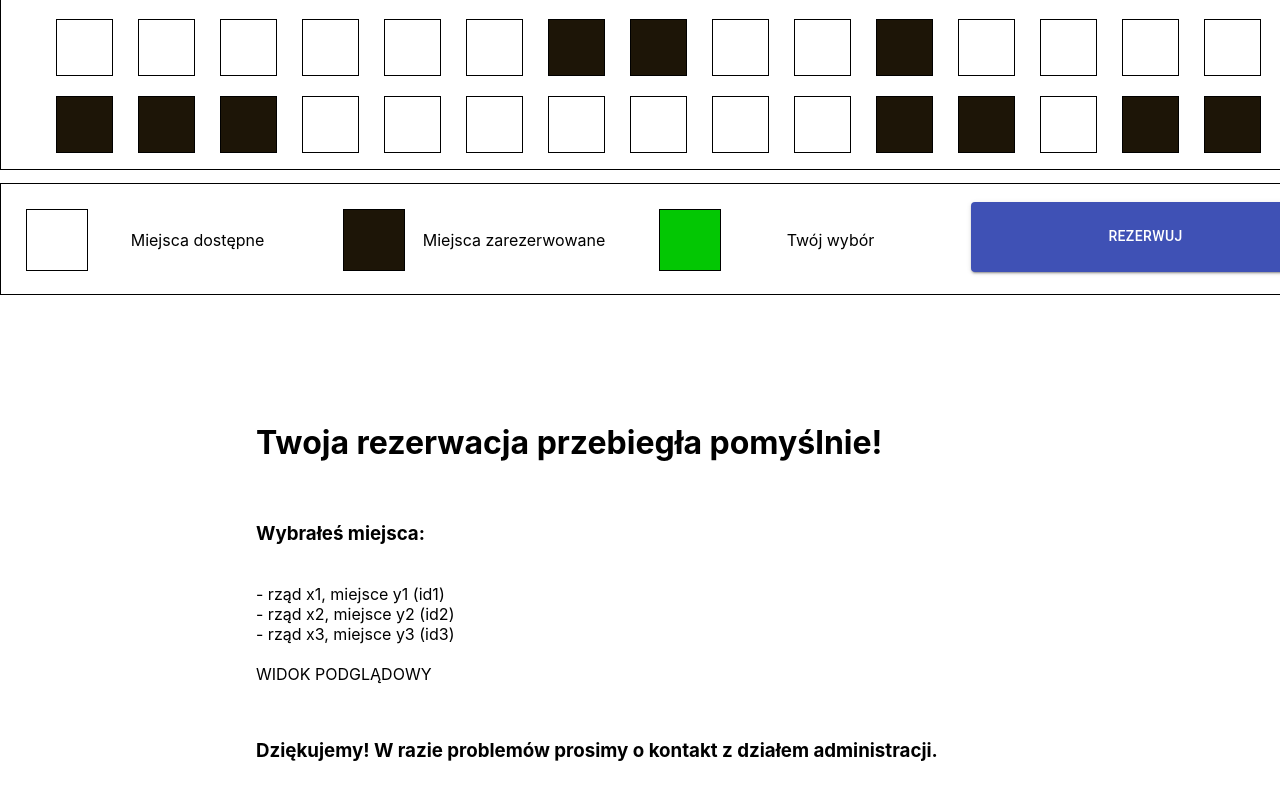
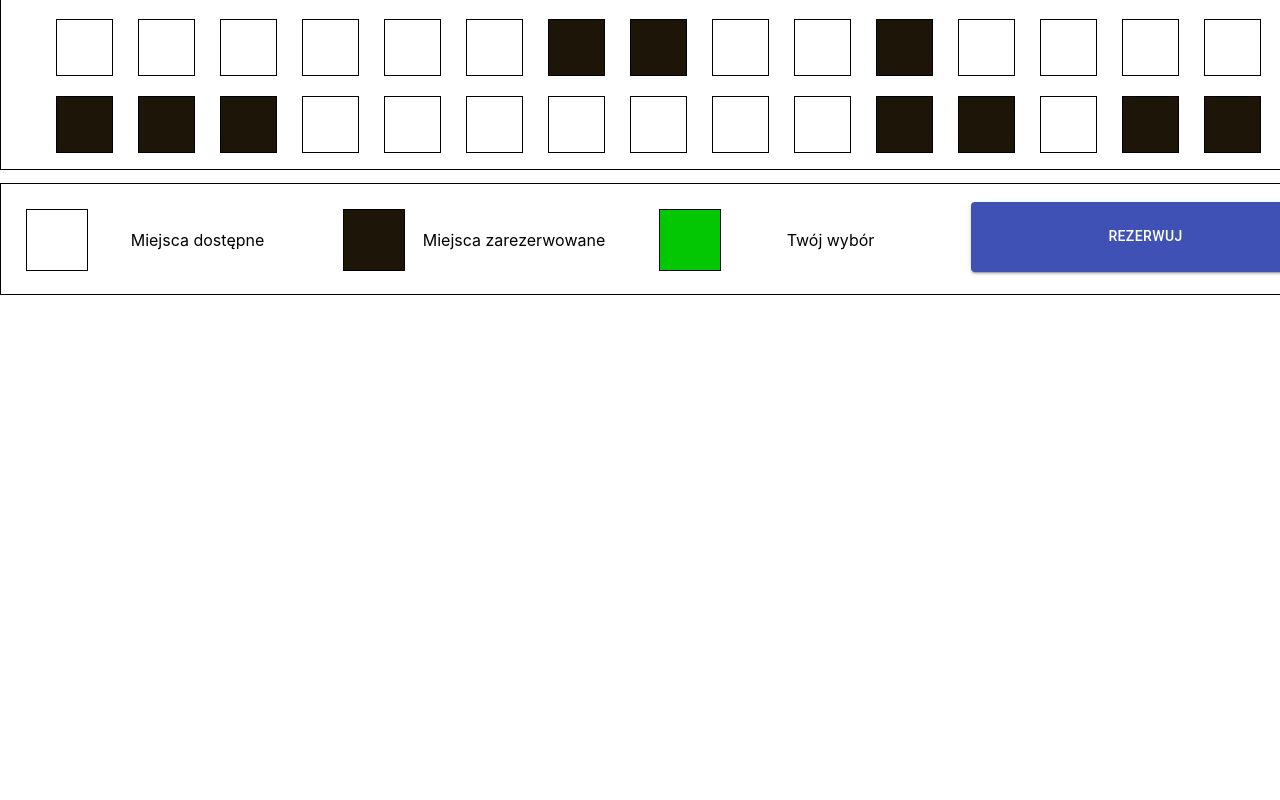
Before and after one commit to SewerynKuliga/seat_selection_and_reservation, a React (Create React App) app: page /seats in a window 1280 px wide. Shown: the part 613-1413 px from the top of the page. After the commit the page ends 920 px from the top, so only its background shows below. Built offline with nearby package versions, Linux system fonts and the light colour scheme; data requests are answered from the project's data file.

Commit message:
Update
Context API added

```diff
--- a/src/App.js
+++ b/src/App.js
@@ -1,27 +1,23 @@
-import React from 'react';
+import React, { useState } from 'react';
 import './App.css';
 import { BrowserRouter as Router, Switch, Route } from "react-router-dom";
-import PageOne from './PageOne';
-import PageTwo from './PageTwo';
-import PageThree from './PageThree';
+import PageOne from './Components/PageOne/PageOne';
+import PageTwo from './Components/PageTwo/PageTwo';
+import PageThree from './Components/PageThree/PageThree';
+import { ReservationContext } from './Contexts/ReservationContext'
 
 function App() {
+  const [options, setOptions] = useState(1);
+  const [checked, setChecked] = React.useState(false);
+
   return (
     <Router>
       <Switch>
-
-        <Route exact path='/'>
-          <PageOne />
-        </Route>
-
-        <Route exact path='/seats'>
-          <PageTwo />
-        </Route>
-
-        <Route exact path='/confirm'>
-          <PageThree />
-        </Route>
-
+        <ReservationContext.Provider value={{ options, setOptions, checked, setChecked }}>
+          <Route exact path='/' component={PageOne} />
+          <Route exact path='/seats' component={PageTwo} />
+          <Route exact path='/confirm' component={PageThree} />
+        </ReservationContext.Provider>
       </Switch>
     </Router>
   );
--- a/src/PageOne.js
+++ b/src/Components/PageOne/PageOne.js
@@ -1,14 +1,14 @@
-import React from 'react';
-import './App.css';
 import SeatsNumber from './SeatsNumber';
 import styled from 'styled-components';
 import { useHistory } from "react-router-dom";
-import { useState } from 'react';
+import React, { useState, useContext } from 'react';
 import Checkbox from '@material-ui/core/Checkbox';
+import { ReservationContext } from '../../Contexts/ReservationContext';
 
 function PageOne() {
-  const [options, setOptions] = useState(1);
-  const [checked, setChecked] = React.useState(false);
+
+  const { options, setOptions, checked, setChecked } = useContext(ReservationContext)
+
   let history = useHistory();
 
   const handleChange = (event) => {
--- a/src/SeatsNumber.js
+++ b/src/Components/PageOne/SeatsNumber.js
@@ -1,5 +1,4 @@
 import React from 'react';
-import './App.css';
 import styled from 'styled-components';
 
 function SeatsNumber({ options, setOptions }) {
@@ -28,9 +27,10 @@ function SeatsNumber({ options, setOptions }) {
 export default SeatsNumber;
 
 const SeatsNumbers = styled.select`
-  display: inline-block;
+  display: block;
   height: 20px;
   width: 150px;
   float: right;
   margin-top: 15px;
+  transform: translateY(3px);
 `
--- a/src/PageThree.js
+++ b/src/Components/PageThree/PageThree.js
@@ -1,9 +1,5 @@
 import React from 'react';
 import styled from 'styled-components'
-
-const Message = styled.div`
-    margin: 10% 10% 10% 20%;
-`
 
 function PageThree() {
     return (
@@ -11,17 +7,9 @@ function PageThree() {
             <h1>Twoja rezerwacja przebiegła pomyślnie!</h1>
             <br />
             <h3>Wybrałeś miejsca:</h3>
-            <p>
-                <br />- rząd x1, miejsce y1 (id1)
-                <br />- rząd x2, miejsce y2 (id2)
-                <br />- rząd x3, miejsce y3 (id3)
-                <br /><br />
+            <div>
 
-
-                WIDOK PODGLĄDOWY
-
-
-            </p>
+            </div>
             <br />
             <h3>Dziękujemy! W razie problemów prosimy o kontakt z działem administracji.</h3>
         </Message>
@@ -29,3 +17,7 @@ function PageThree() {
 }
 
 export default PageThree;
+
+const Message = styled.div`
+    margin: 10% 10% 10% 20%;
+`
--- a/src/PageTwo.js
+++ b/src/Components/PageTwo/PageTwo.js
@@ -47,24 +47,7 @@ function PageTwo() {
       </Container>
       <Legend />
 
-      <Message>
-            <h1>Twoja rezerwacja przebiegła pomyślnie!</h1>
-            <br />
-            <h3>Wybrałeś miejsca:</h3>
-            <p>
-                <br />- rząd x1, miejsce y1 (id1)
-                <br />- rząd x2, miejsce y2 (id2)
-                <br />- rząd x3, miejsce y3 (id3)
-                <br /><br />
 
-
-                WIDOK PODGLĄDOWY
-
-
-            </p>
-            <br />
-            <h3>Dziękujemy! W razie problemów prosimy o kontakt z działem administracji.</h3>
-        </Message>
     </div>
   )
 }
@@ -88,7 +71,3 @@ const Container = styled.div`
   display: grid;
   grid-template-columns: auto auto auto auto auto auto auto auto auto auto auto auto auto auto auto;
 `
-
-const Message = styled.div`
-    margin: 10% 10% 10% 20%;
-`
--- /dev/null
+++ b/src/Contexts/ReservationContext.js
@@ -0,0 +1,3 @@
+import { createContext } from "react";
+
+export const ReservationContext = createContext({});
```
Also changed, not shown: src/Components/PageTwo/Audience.js (renamed from src/Audience.js), src/Components/PageTwo/CinemaScreen.js (renamed from src/CinemaScreen.js), src/Components/PageTwo/Legend.css (renamed from src/Legend.css), src/Components/PageTwo/Legend.js (renamed from src/Legend.js).
